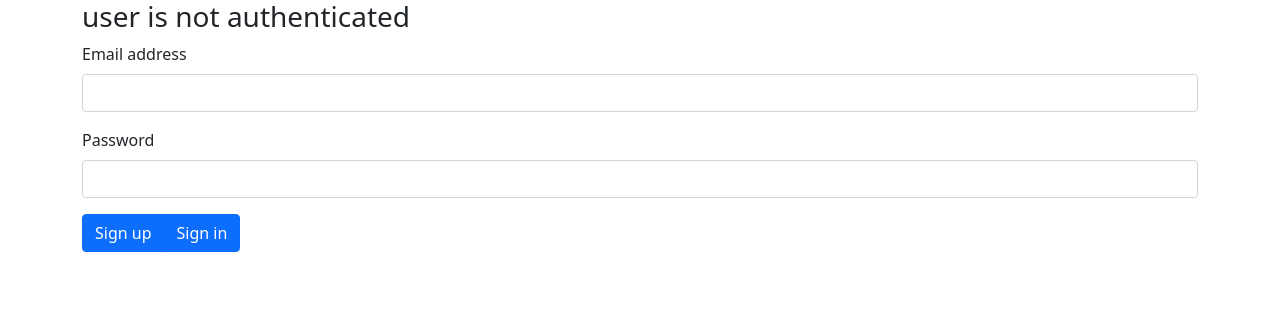
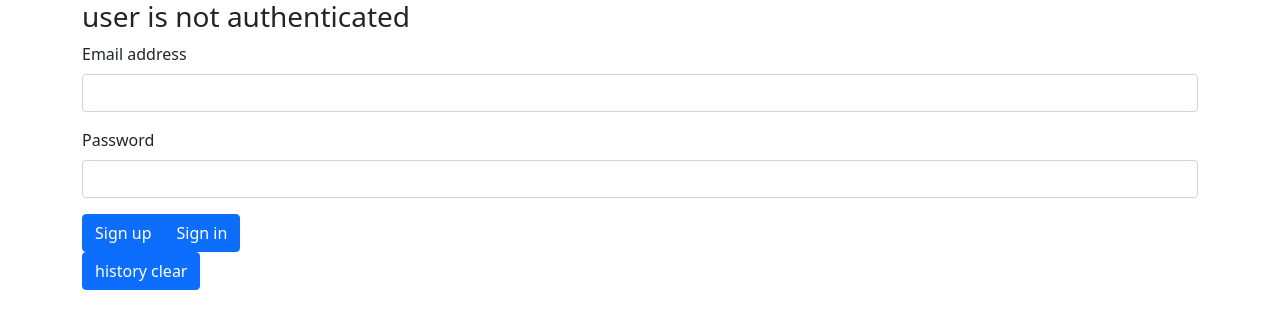
Before and after one commit to mrdudov/image_storage, a Django app: page / in a window 1280 px wide. Shown: the top 329 px of the page. Run offline with Django 3.2, Linux system fonts and the light colour scheme; data that the repository does not hold is empty; parts of the project's set-up code (start-up, migrations or seed data) failed here and were passed over; some libraries are stand-ins or nearby versions.

Commit message:
add history

```diff
--- a/image_storage/frontend/js/index.js
+++ b/image_storage/frontend/js/index.js
@@ -6,6 +6,17 @@ function load_images() {
           result += card_template(item)
         }
         $("#image-list").append(result)
+    })
+}
+
+function images_history_load(image_id) {
+    $("#history-block").html('')
+    $.get("image-history/", {image_id: image_id}, function(data) {
+        result = ''
+        for (item of data['result']) {
+          result += card_template(item, history_reload_btn=false)
+        }
+        $("#history-block").append(result)
     })
 }
 
@@ -63,6 +74,15 @@ $('body').on('click', '.image-reload-btn', function(event) {
     })
 })
 
+$('body').on('click', '.image-history-btn', function(event) {
+    var image_id = $(this).data('image-id')
+    images_history_load(image_id)
+})
+
+
+$('body').on('click', '#history-clear-btn', function() {
+    $('#history-block').html('')
+})
 
 
 $(document).ready(function() {
--- a/image_storage/frontend/js/templates.js
+++ b/image_storage/frontend/js/templates.js
@@ -1,14 +1,25 @@
-function card_template(item) {
-    return '' +
+function card_template(item, history_reload_btn=true) {
+    result = '' +
     '<div class="card" style="width: 18rem;"> ' +
     '<img class="card-img" src="' + item['upload_file'] + '" width="100" height="120">' +
     '<div class="card-body">' +
       '<h5 class="card-title">owner ' + item['uploaded_by'] + '</h5>' +
-      '<p class="card-text">' + item['upload_file'] + '</p>' +
-      '<button class="image-reload-btn btn btn-primary" data-href="image-reload/" data-image-id="' + item['image_id'] + '" type="button">image reload</button>' +
+      '<p class="card-text">' + item['upload_file'] + '</p>'
+
+
+      if (history_reload_btn == true){
+          result += ''+
+          '<button class="image-reload-btn btn btn-primary" data-href="image-reload/" data-image-id="' +
+          item['image_id'] + '" type="button">image reload</button>' +
+          '<button class="image-history-btn btn btn-primary" data-href="image-history/" data-image-id="' +
+          item['image_id'] + '" type="button">image history</button>'
+      }
+
+      result += ''+
     '</div>' +
     '<div class="card-footer">' +
       '<small class="text-muted">upload time ' + item['date'] + '</small>' +
     ' </div>' +
     '</div>'
+    return result
 }
--- a/image_storage/main/templates/main/index.html
+++ b/image_storage/main/templates/main/index.html
@@ -46,11 +46,12 @@
 </form>
 
 {% endif %}
+    <button id="history-clear-btn" type="button" class="btn btn-primary">history clear</button>
+    <div  id="history-block" class="row"></div>
 
-
-<div  class="row">
-    <pre id="error-field"></pre>
-</div>
+    <div  class="row">
+        <pre id="error-field"></pre>
+    </div>
 
 </div>
 
```
